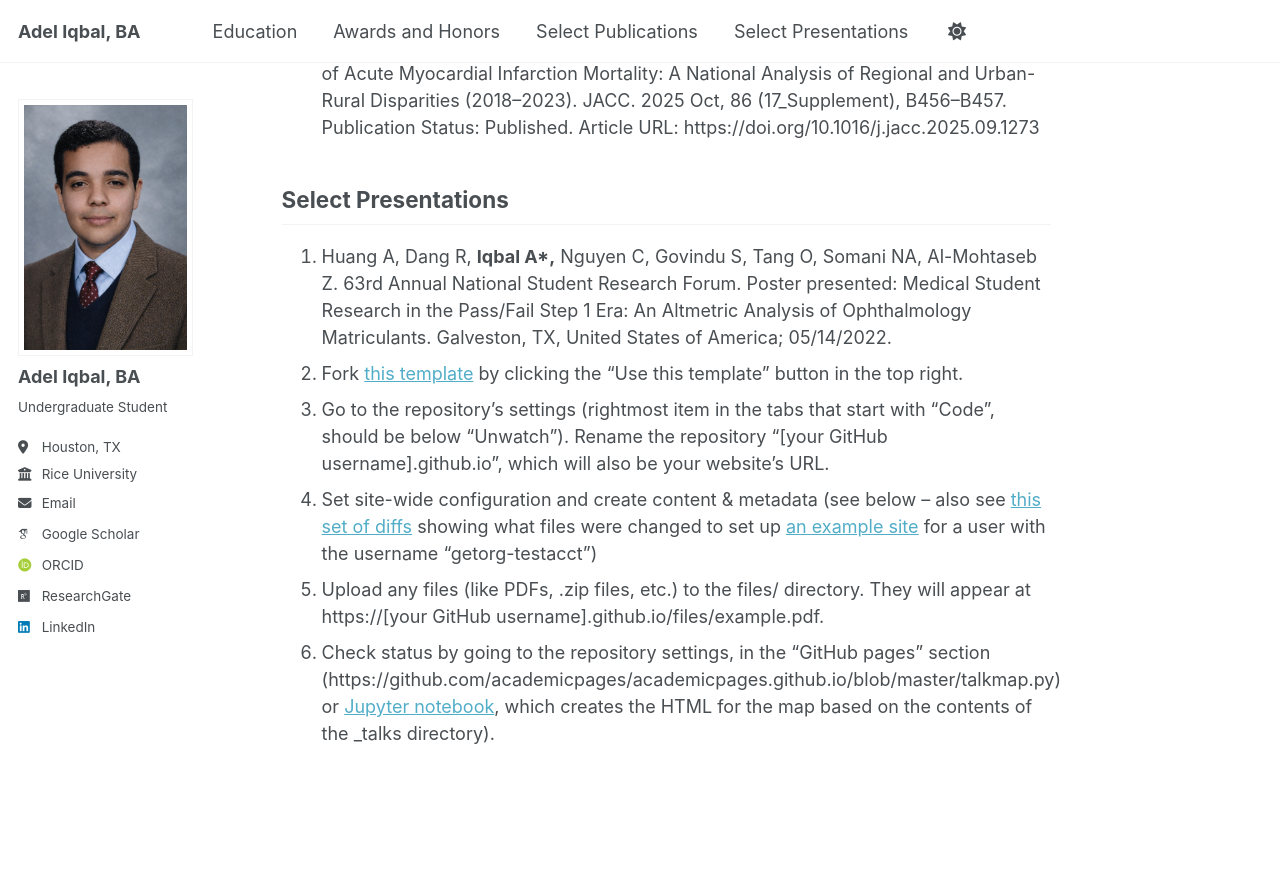
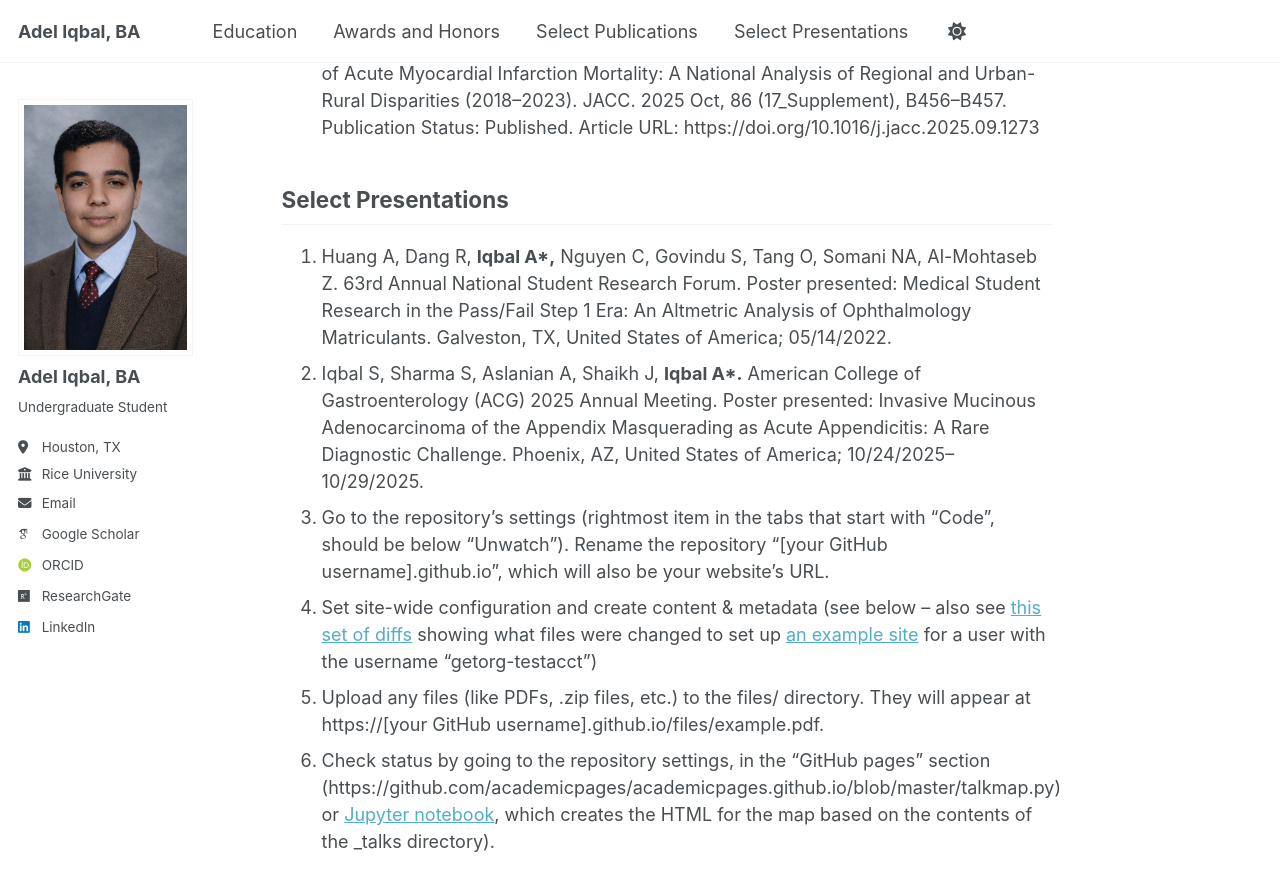
Before and after one commit to adel-iqbal/aiqbal, a Jekyll site: the page built from _pages/about.md, in a window 1280 px wide and 900 px high, scrolled down 1178 px. Shown: the top 891 px of the window. Built offline with Jekyll 4.4.1, drawn with Linux system fonts in a browser that asks for light colours; some web fonts are replaced; a script bundle is joined from its source files by our own code; library files that are not in the unit come from our copies; before the commit the page ends 1970 px from its top, so only the background shows below that.

Commit message:
Update about.md

```diff
--- a/_pages/about.md
+++ b/_pages/about.md
@@ -43,7 +43,7 @@ Select Publications
 Select Presentations
 ------
 1. Huang A, Dang R, **Iqbal A\*,** Nguyen C, Govindu S, Tang O, Somani NA, Al-Mohtaseb Z. 63rd Annual National Student Research Forum. Poster presented: Medical Student Research in the Pass/Fail Step 1 Era: An Altmetric Analysis of Ophthalmology Matriculants. Galveston, TX, United States of America; 05/14/2022.
-1. Fork [this template](https://github.com/academicpages/academicpages.github.io) by clicking the "Use this template" button in the top right.
+1. Iqbal S, Sharma S, Aslanian A, Shaikh J, **Iqbal A\*.** American College of Gastroenterology (ACG) 2025 Annual Meeting. Poster presented: Invasive Mucinous Adenocarcinoma of the Appendix Masquerading as Acute Appendicitis: A Rare Diagnostic Challenge. Phoenix, AZ, United States of America; 10/24/2025–10/29/2025.
 1. Go to the repository's settings (rightmost item in the tabs that start with "Code", should be below "Unwatch"). Rename the repository "[your GitHub username].github.io", which will also be your website's URL.
 1. Set site-wide configuration and create content & metadata (see below -- also see [this set of diffs](https://archive.is/3TPas) showing what files were changed to set up [an example site](https://getorg-testacct.github.io) for a user with the username "getorg-testacct")
 1. Upload any files (like PDFs, .zip files, etc.) to the files/ directory. They will appear at https://[your GitHub username].github.io/files/example.pdf.
```
